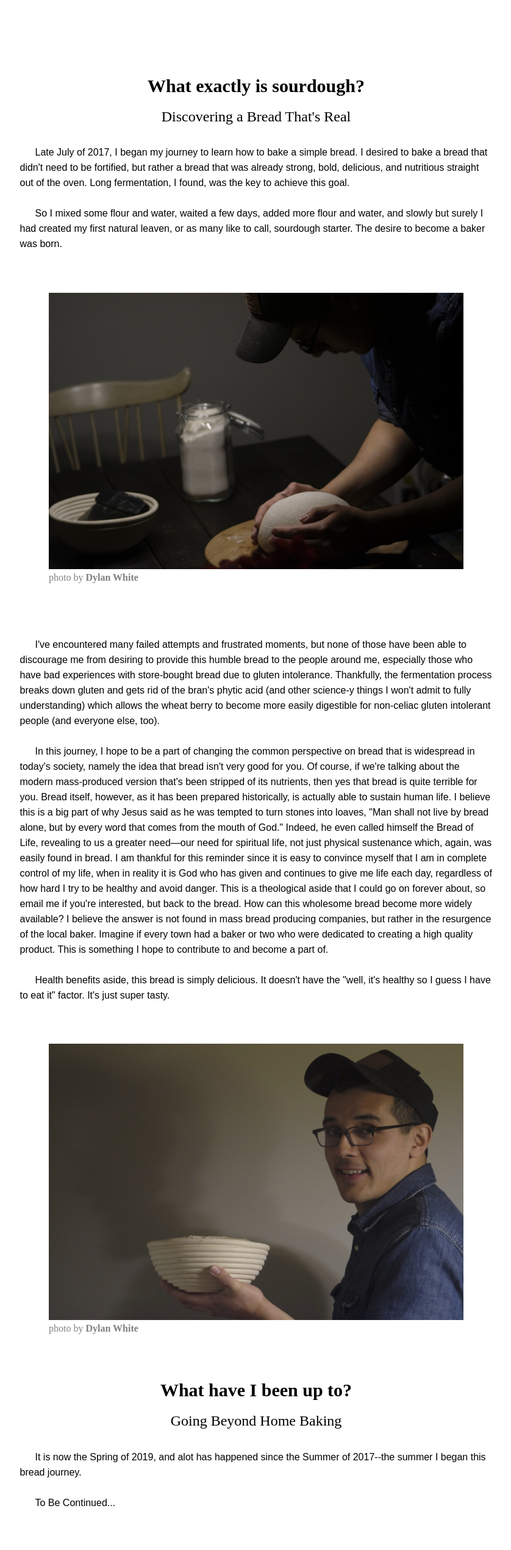
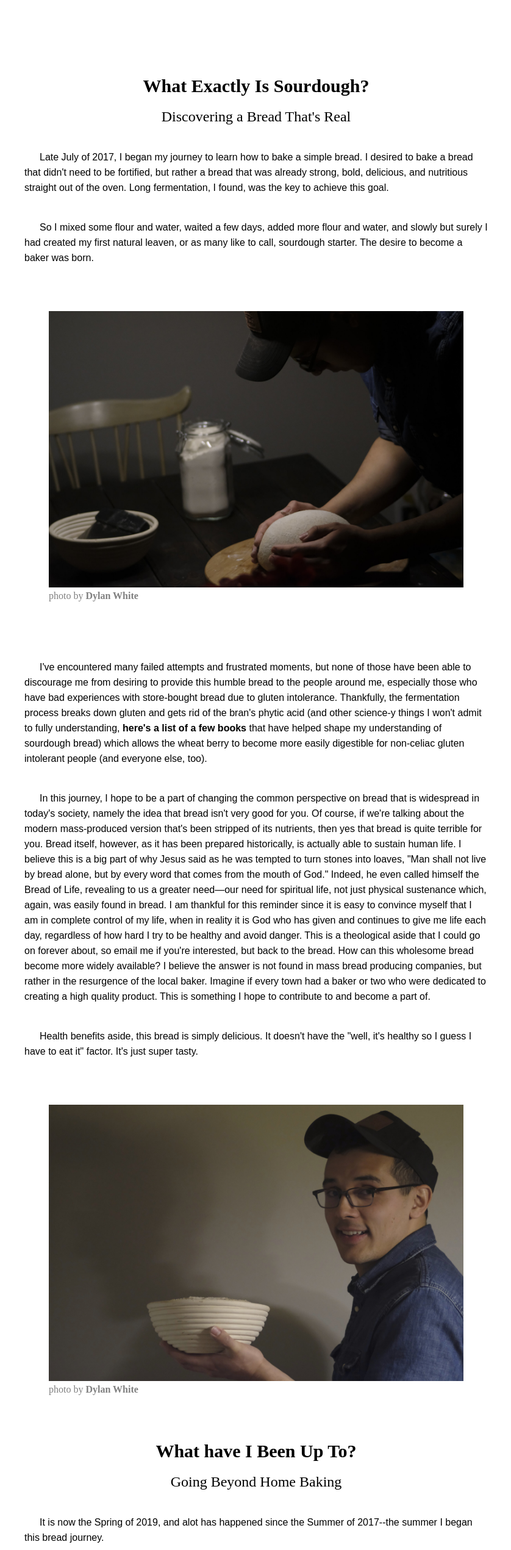
Before and after one commit to allrio/allrio.github.io, a plain HTML site: page realbread.html in a window 1280 px wide. Shown: the part 820-3361 px from the top of the page at 61% size, without its empty margins (220-1058 px from the left). Drawn offline with Linux system fonts and the light colour scheme; a web font is replaced by a local one.

Commit message:
04.05.2019 #2

```diff
--- a/css/style.css
+++ b/css/style.css
@@ -68,7 +68,7 @@ p {
   font-family: 'Halant', sans-serif;
   margin: 0;
   line-height: 25px;
-  padding: 12.5px;
+  padding: 20px;
 }
 
 .indented {
@@ -469,6 +469,10 @@ figcaption {
     .pop-up-explain-hidden, .pop-up-explain-visible {
         margin: 50px 25px 0 25px;
     }
+
+    figcaption {
+      margin-left: 40px;
+    }
 }
 
 
--- a/realbread.html
+++ b/realbread.html
@@ -5,8 +5,8 @@
   <meta charset="UTF-8">
   <meta name="viewport" content="width=device-width, initial-scale=1.0">
   <meta http-equiv="X-UA-Compatible" content="ie=edge">
-  <meta name="description" content="Serving the Atlanta area with real sourdough bread that's handmade, nutritious, and delicious.">
-  <title>Sojourner's Bread | Real Sourdough Bread | Duluth, Georgia</title>
+  <meta name="description" content="Serving the North Metro Atlanta area with real sourdough bread that's handmade, nutritious, and delicious. Always naturally leavened, never commercially yeasted.">
+  <title>Sojourner's Bread | Real Sourdough Bread | North Metro Atlanta, Georgia</title>
   <link href="https://fonts.googleapis.com/css?family=VT323" rel="stylesheet">
   <link href="https://fonts.googleapis.com/css?family=Harmattan" rel="stylesheet">
   <link href="https://fonts.googleapis.com/css?family=Libre+Baskerville" rel="stylesheet">
@@ -60,7 +60,7 @@
 
       <section>
 
-        <h1 class="text-centered">What exactly is sourdough?</h1>
+        <h1 class="text-centered">What Exactly Is Sourdough?</h1>
         <h2 class="text-centered">Discovering a Bread That's Real</h2>
 
         <p class="indented">
@@ -79,7 +79,7 @@
 
         <p class="indented">
           I've encountered many failed attempts and frustrated moments, but none of those have been able to discourage me from desiring to provide this humble bread to the people around me, especially those who have bad experiences with store-bought
-          bread due to gluten intolerance. Thankfully, the fermentation process breaks down gluten and gets rid of the bran's phytic acid (and other science-y things I won't admit to fully understanding) which allows the wheat berry to become more
+          bread due to gluten intolerance. Thankfully, the fermentation process breaks down gluten and gets rid of the bran's phytic acid (and other science-y things I won't admit to fully understanding, <a href="http://a.co/av1JUwd">here's a list of a few books</a> that have helped shape my understanding of sourdough bread) which allows the wheat berry to become more
           easily digestible for non-celiac gluten intolerant people (and everyone else, too).
         </p>
 
@@ -114,7 +114,7 @@
 
 
         <section>
-          <h1 class="text-centered">What have I been up to?</h1>
+          <h1 class="text-centered">What have I Been Up To?</h1>
           <h2 class="text-centered">Going Beyond Home Baking</h2>
 
           <p class="indented">
```
